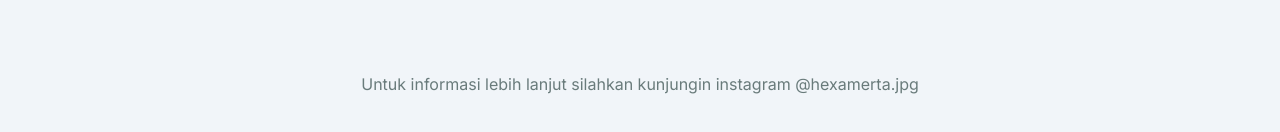
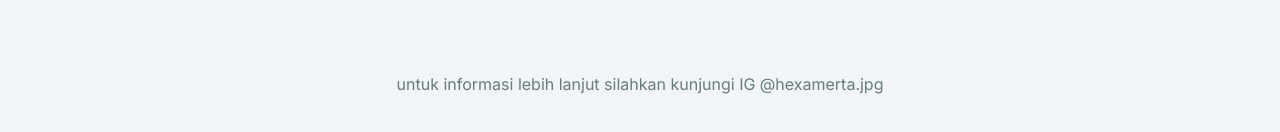
Before and after one commit to shironxn/hexamerta, a Next.js app: page /informasi in a window 1280 px wide. Shown: the part 316-448 px from the top of the page. Built offline with nearby package versions, Linux system fonts and the light colour scheme; no server answers.

Commit message:
chore: ilyas gay

```diff
--- a/src/app/informasi/page.tsx
+++ b/src/app/informasi/page.tsx
@@ -1,9 +1,7 @@
 export default function Page() {
   return (
-    <div className="space-y-8 max-md:mt-20 min-h-screen md:hero max-w-lg flex items-center prose">
-      <p>
-        Untuk informasi lebih lanjut silahkan kunjungin instagram @hexamerta.jpg
-      </p>
+    <div className="text-center items-center flex h-screen prose px-4">
+      <p>untuk informasi lebih lanjut silahkan kunjungi IG @hexamerta.jpg</p>
     </div>
   );
 }
--- a/src/app/layout.tsx
+++ b/src/app/layout.tsx
@@ -25,9 +25,7 @@
         <ThemeProvider>
           <AOSComponent>
             <Navbar user={user.data.user} />
-            <div className="flex justify-center container max-md:p-8">
-              {children}
-            </div>
+            <div className="flex justify-center container">{children}</div>
           </AOSComponent>
         </ThemeProvider>
       </body>
```
